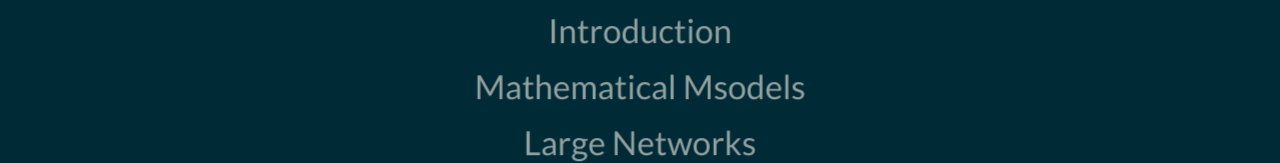
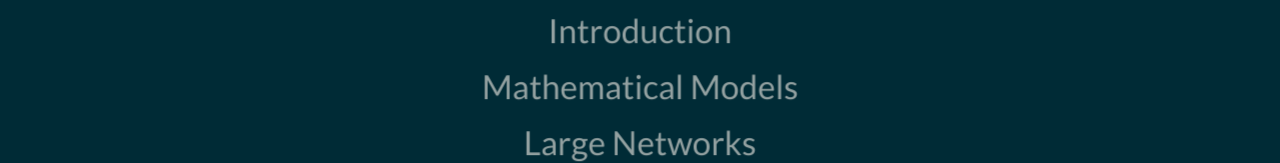
Before and after one commit to TemnosHD/biosensing, a website: page presentation/presentation.html in a window 1280 px wide. Both pictures are taken after a click on the button "next slide". Shown: the part 317-480 px from the top of the page. Drawn offline with Linux system fonts and the light colour scheme.

Commit message:
fixed Msodels in contents

```diff
--- a/presentation/presentation.html
+++ b/presentation/presentation.html
@@ -65,7 +65,7 @@
 				<section >
 					<h2>Contents</h2>
                     <p>Introduction</p>
-                    <p>Mathematical Msodels</p>
+                    <p>Mathematical Models</p>
                     <p>Large Networks</p>
                     <p>Conclusion & Outlook</p>
 
```
Also changed, not shown: 1 other file.
